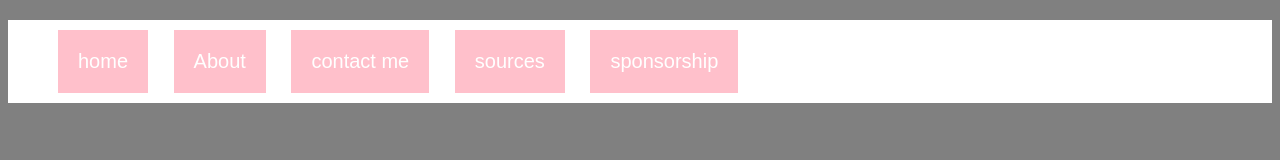
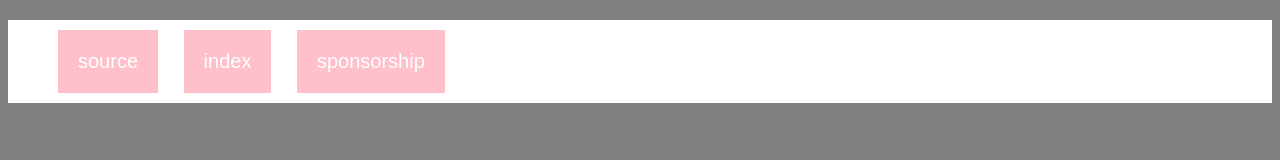
Before and after one commit to muhammadfauzanmairah/website, a plain HTML site: page source.html in a window 1280 px wide. Drawn offline with Linux system fonts and the light colour scheme.

Commit message:
Add files via upload

```diff
--- a/source.html
+++ b/source.html
@@ -2,16 +2,13 @@
 <html lang="en" dir="ltr">
   <head>
     <link rel="stylesheet" href="style.css">
-    <title></title>
+    <title>sources</title>
   </head>
   <body>
     <ul id="nav">
-
-      <li> <a href="index.html">home</a></li>
-      <li> <a href="about.html">About</a></li>
-      <li><a href="Contact.html">contact me </a></li>
-      <li> <a href="source.html">sources <a/></li>
-      <li> <a href="sponsorship.html"> sponsorship </a></li>
+      <li><a href="source.html">source</a></li>
+      <li> <a href="index.html">index</a></li>
+      <li> <a href="sponsorship.html">sponsorship</a></li>
     </ul>
   </body>
 </html>
```
Also changed, not shown: index.html (+3 -5 lines), sponsorship.html (+4 -5 lines).
